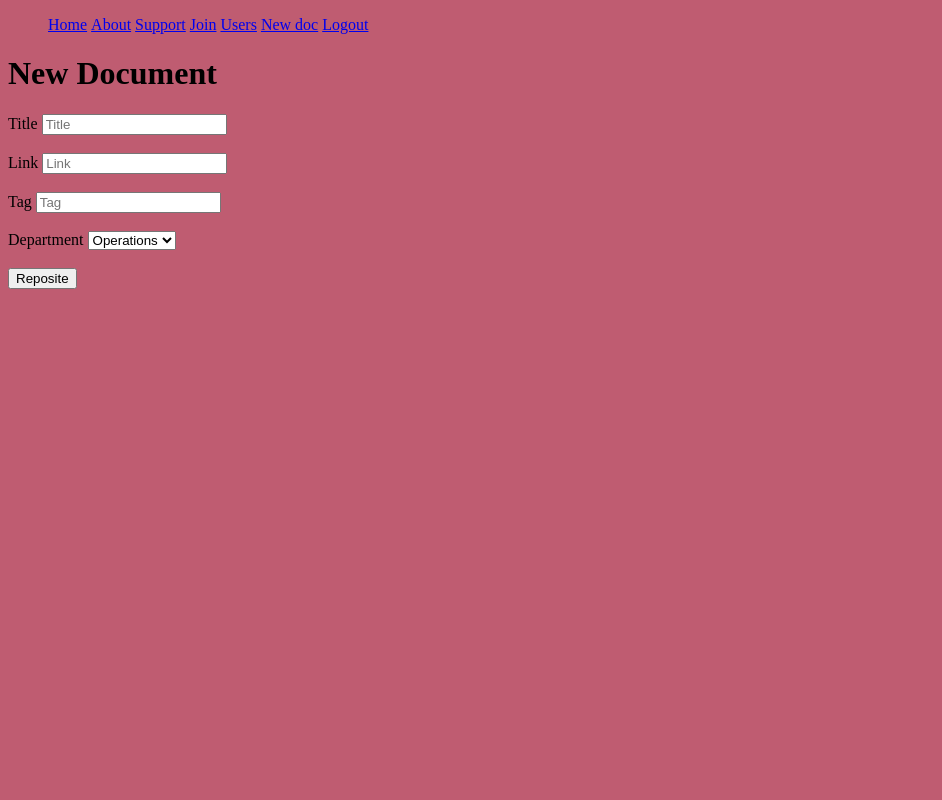
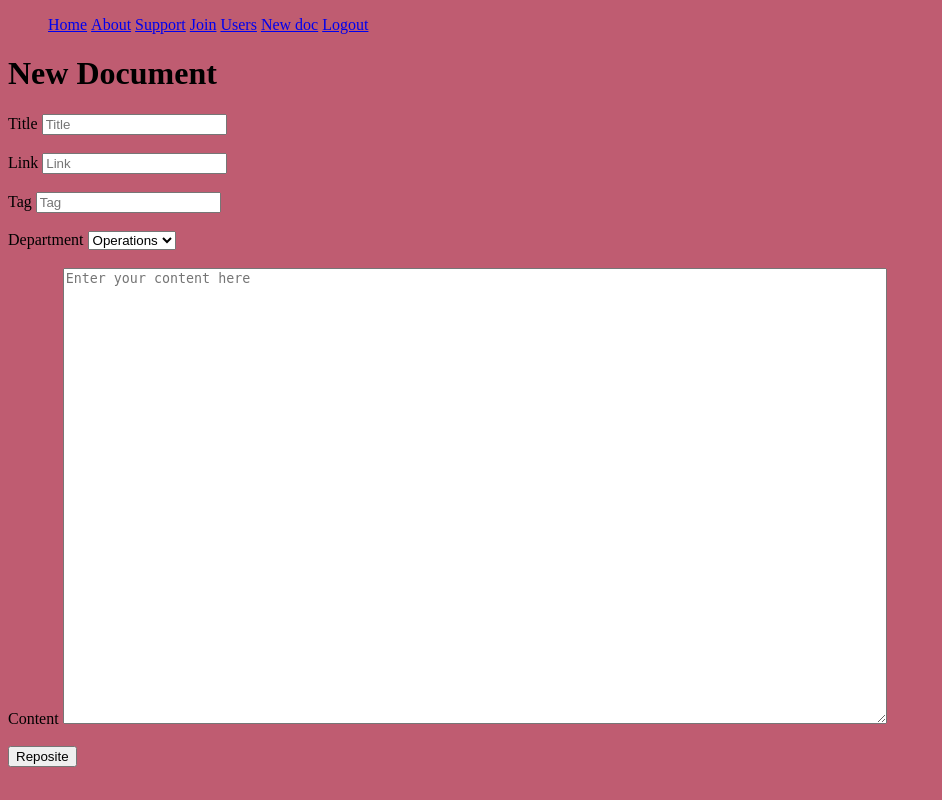
Before and after one commit to cesswairimu/documentvault, a Rails app: page /documents/new in a window 1280 px wide. Shown: the whole page, without its empty margins (0-942 px from the left). Run offline with Rails 7, Linux system fonts and the light colour scheme; the visitor is signed in with stand-in values (Sample User, id 1); style sheets or scripts are compiled from the project's sources; some libraries are stand-ins or nearby versions.

Commit message:
specify the size of the text area

```diff
--- a/app/views/documents/new.html.erb
+++ b/app/views/documents/new.html.erb
@@ -1,7 +1,7 @@
 <h1>New Document</h1>
 
 <%= form_for(@document) do |f| %>
-     <%= render 'shared/errors', object: f.object %>
+    <%= render 'shared/errors', object: f.object %>
     <%= f.label :title %>
     <%= f.text_field :title, placeholder: "Title" %><br><br>
     <%= f.label :link %>
@@ -9,6 +9,9 @@
     <%= f.label :tag %>
     <%= f.text_field :tag, placeholder: "Tag" %><br><br>
     <%= f.label :department %>
-    <%= f.select :department, Document::DEPARTMENT_LIST %><br><br>
-    <%= f.submit "Reposite"%>
-    <% end %>
+    <%= f.select :department,  Document::DEPARTMENT_LIST %><br><br>
+    <%= f.label :Content %>
+    <%= f.text_area :content, placeholder: "Enter your content here",
+        cols: "100", rows: "30" %><br><br>
+        <%= f.submit "Reposite"%>
+<% end %>
```
